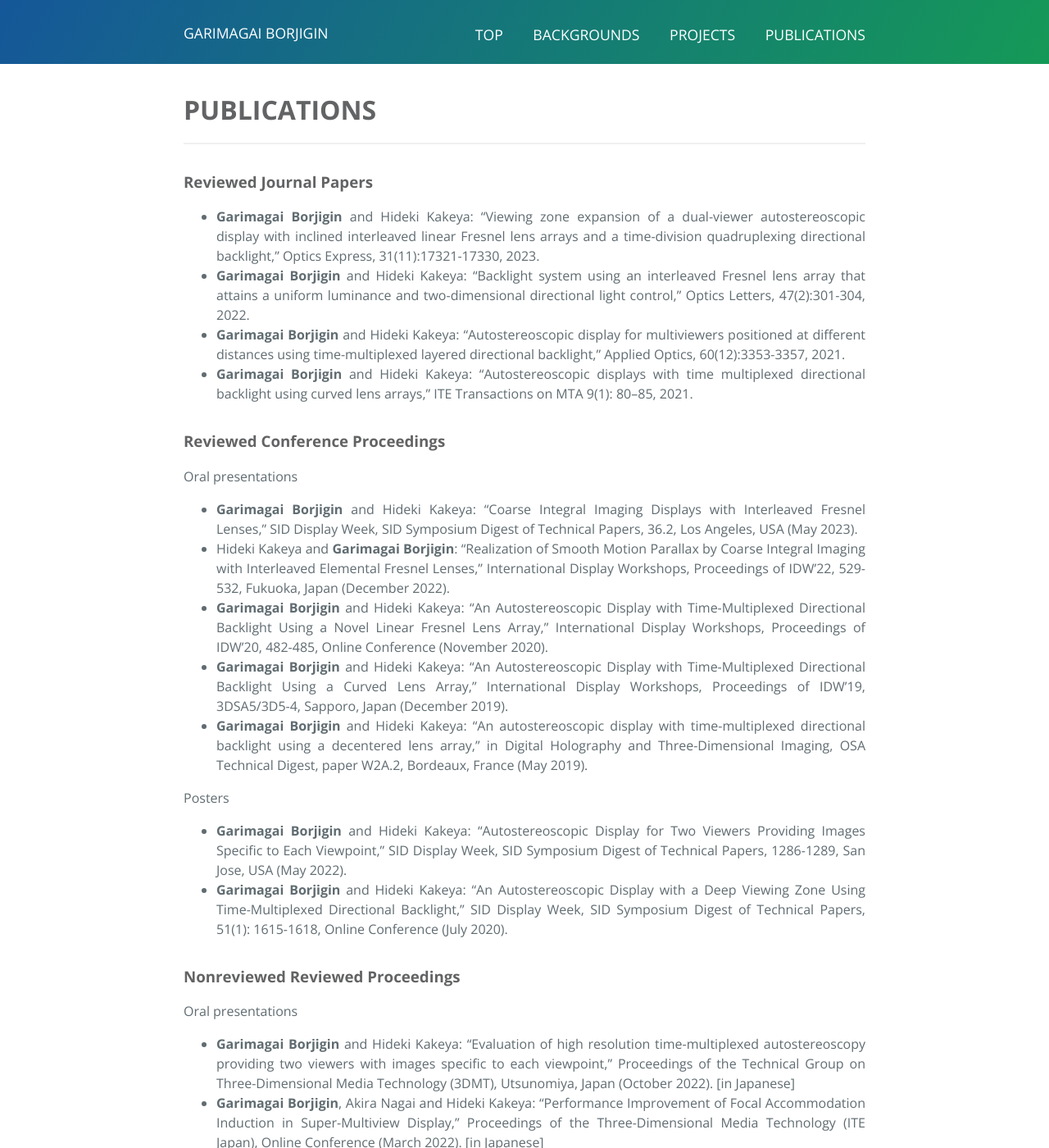
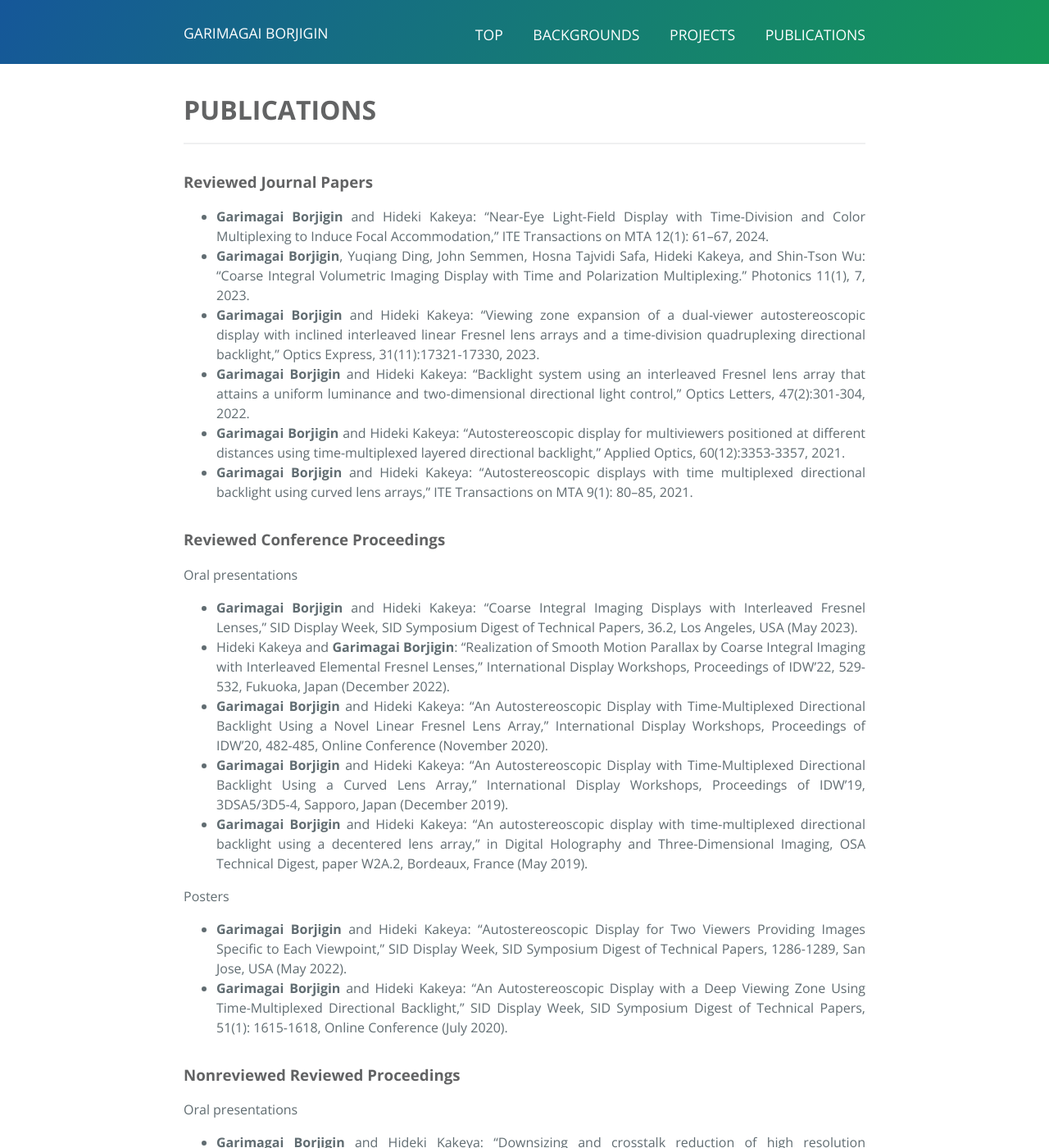
Before and after one commit to garimagai/garimagai.github.io, a Jekyll site: the page built from publication.md, in a window 1280 px wide and 1400 px high. Shown: the whole window at 82% size. Built offline with Jekyll 4.4.1, drawn with Linux system fonts in a browser that asks for light colours; some of the changed text lies outside the part shown.

```diff
--- a/publication.md
+++ b/publication.md
@@ -6,6 +6,8 @@ title: Publications
 # PUBLICATIONS
 ---
 ### Reviewed Journal Papers
+- **Garimagai Borjigin** and Hideki Kakeya: “Near-Eye Light-Field Display with Time-Division and Color Multiplexing to Induce Focal Accommodation,” ITE Transactions on MTA 12(1): 61–67, 2024.
+- **Garimagai Borjigin**, Yuqiang Ding, John Semmen, Hosna Tajvidi Safa, Hideki Kakeya, and Shin-Tson Wu: "Coarse Integral Volumetric Imaging Display with Time and Polarization Multiplexing." Photonics 11(1), 7, 2023.
 - **Garimagai Borjigin** and Hideki Kakeya: “Viewing zone expansion of a dual-viewer autostereoscopic display with inclined interleaved linear Fresnel lens arrays and a time-division quadruplexing directional backlight,” Optics Express, 31(11):17321-17330, 2023.
 - **Garimagai Borjigin** and Hideki Kakeya: “Backlight system using an interleaved Fresnel lens array that attains a uniform luminance and two-dimensional directional light control,” Optics Letters, 47(2):301-304, 2022.
 - **Garimagai Borjigin** and Hideki Kakeya: “Autostereoscopic display for multiviewers positioned at different distances using time-multiplexed layered directional backlight,” Applied Optics, 60(12):3353-3357, 2021.
@@ -25,6 +27,7 @@ Posters
 
 ### Nonreviewed Reviewed Proceedings
 Oral presentations
+- **Garimagai Borjigin** and Hideki Kakeya: “Downsizing and crosstalk reduction of high resolution autostereoscopic display with time multiplexed directional backlight,” Proceedings of the Technical Group on Three-Dimensional Media Technology (3DMT), Nagoya, Japan (October 2023). [in Japanese]
 - **Garimagai Borjigin** and Hideki Kakeya: “Evaluation of high resolution time-multiplexed autostereoscopy providing two viewers with images specific to each viewpoint,” Proceedings of the Technical Group on Three-Dimensional Media Technology (3DMT), Utsunomiya, Japan (October 2022). [in Japanese]
 - **Garimagai Borjigin**, Akira Nagai and Hideki Kakeya: “Performance Improvement of Focal Accommodation Induction in Super-Multiview Display,” Proceedings of the Three-Dimensional Media Technology (ITE Japan), Online Conference (March 2022). [in Japanese]
 - **Garimagai Borjigin** and Hideki Kakeya: “Autostereoscopic Display for Two Viewers Providing Images Specific to Each Viewpoint,” Proceedings of the ITE Winter Annual Convention 2021, Online Conference (December 2021). [in Japanese]
```
Also changed, not shown: index.md (+2 -0 lines), 2 other files.
